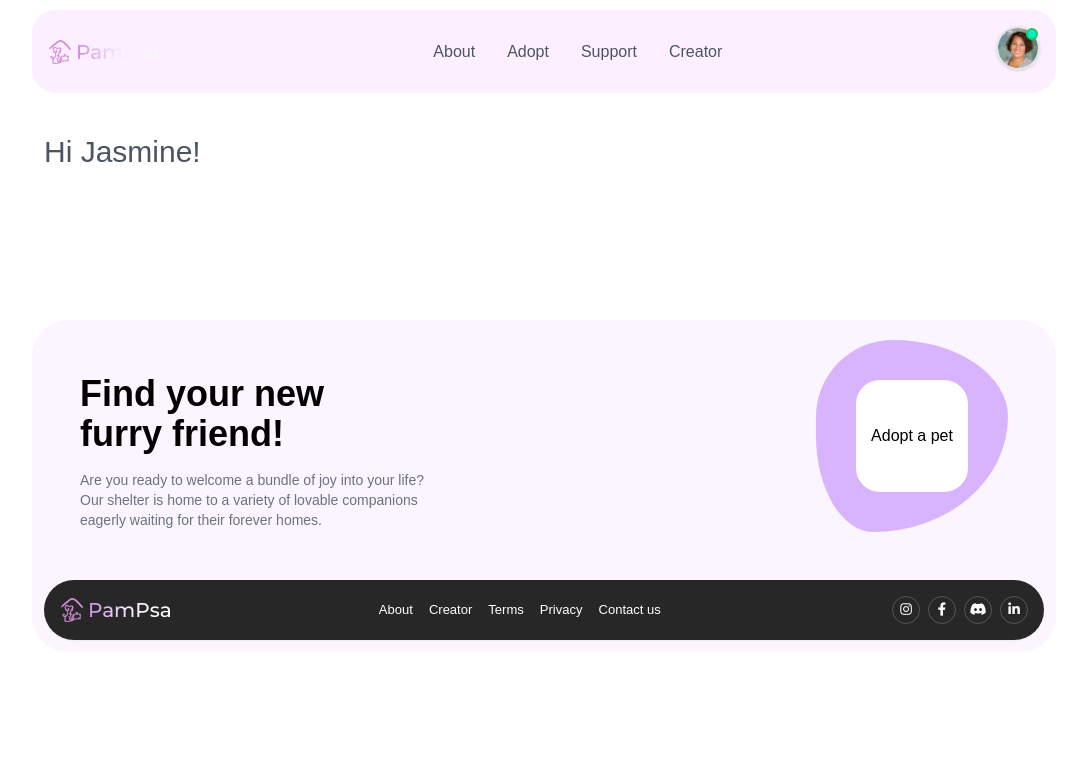
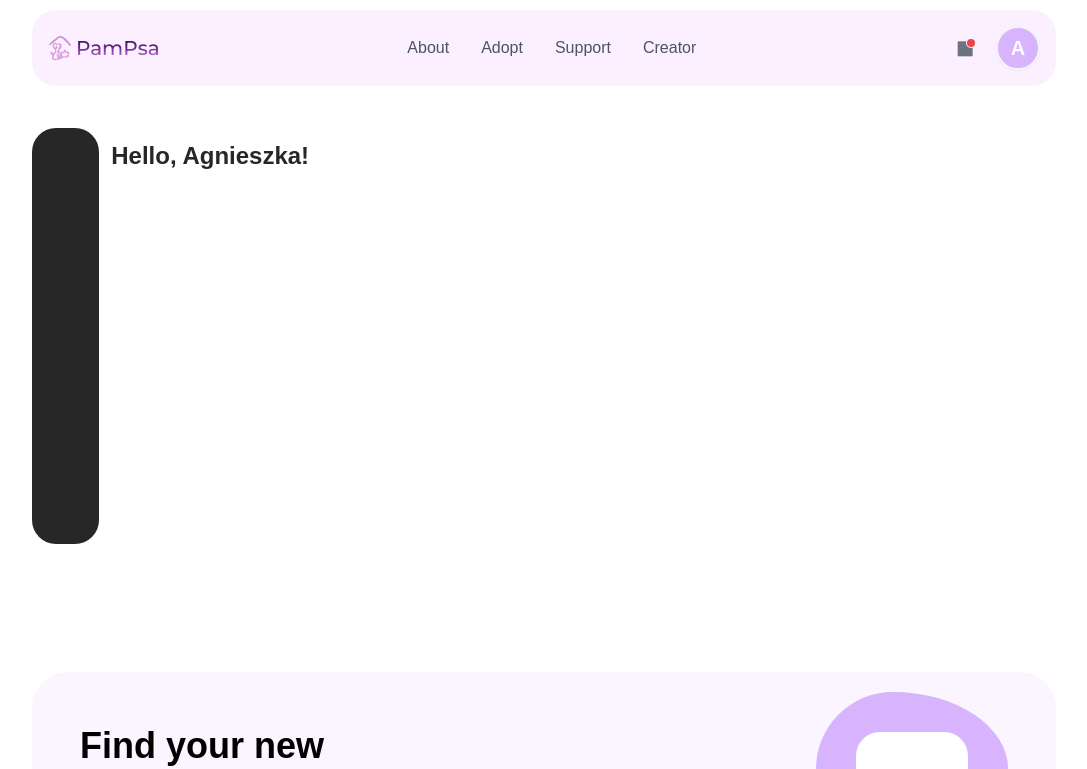
Before and after one commit to heisdanielade/PamietamPsa-frontend, a Vue app: page /u/profile in a window 1280 px wide. Shown: the top 769 px of the page, without its empty margins (96-1183 px from the left). Built offline with nearby package versions, Linux system fonts and the light colour scheme; a web font is replaced by a local one.

Commit message:
Update: added sidebar in user profile for desktop view & added notifications icon in header if user is logged in

```diff
--- a/src/components/account/Greeting.vue
+++ b/src/components/account/Greeting.vue
@@ -1,17 +1,19 @@
-
 <script setup>
 
 const user = {
-    username: "Jasmine",
+    username: "Agnieszka",
 }
 </script>
 
 
 
 <template>
-    <div class="flex items-center w-full h-20 xbg-red-400 overflow-hidden px-5 md:p-3 mt-24 md:mt-28 mb-0 md:mb-10 md:max-w-screen-md md:mx-auto lg:mx-auto lg:max-w-screen-lg">
-        <h1 class="hi font-medium text-xl md:text-3xl text-gray-600">
-            Hi {{ user.username }}!
+    <div
+        class="w-full h-20 xbg-blue-400 overflow-hidden px-5 md:p-3 mb-0 md:mb-10 md:max-w-screen-md md:mx-auto lg:mx-auto lg:max-w-screen-lg">
+
+        <h1 class="font-semibold text-2xl md:text-2xl color-dark xgradient-text-1">
+                Hello, {{ user.username }}!
         </h1>
+
     </div>
 </template>
--- a/src/components/account/MobileNav.vue
+++ b/src/components/account/MobileNav.vue
@@ -1,11 +1,6 @@
 <script setup>
 import { ref } from "vue";
 
-const user = {
-    initials: "H",
-    hasProfileImage: true,
-    profileImage: "",
-}
 
 const isVisible = ref(false);
 const toggle = () => {
--- /dev/null
+++ b/src/components/account/Sidebar.vue
@@ -0,0 +1,13 @@
+<script setup>
+
+</script>
+
+<template>
+    <div class="w-[4.5rem] xbg-red-300">
+
+        <nav class="bg-dark w-full h-[26rem] rounded-3xl shadow-slate-100">
+
+        </nav>
+
+    </div>
+</template>
--- a/src/components/home/Header.vue
+++ b/src/components/home/Header.vue
@@ -6,9 +6,10 @@ import Logo from "@/components/others/Logo.vue";
 const user = {
     // isLoggedIn: false,
     isLoggedIn: true,
-    initials: "H",
-    hasProfileImage: true,
+    initials: "A",
+    hasProfileImage: false,
     profileImage: "",
+    hasNotifications: true,
 }
 
 const isVisible = ref(false);
@@ -27,21 +28,39 @@ const toggle = () => {
                 class="blur-bg-2 xrounded-b-2xl rounded-3xl px-2 py-4 md:p-4 mx-3 md:mx-auto flex flex-wrap justify-between items-center max-w-screen-lg">
                 <!-- Logo -->
                 <router-link to="/" class="flex items-center">
-                    <Logo/>
+                    <Logo />
                 </router-link>
+
+                <!-- User info/login -->
                 <div class="flex items-center md:order-2">
+
                     <!-- User avatar if user is logged in -->
-                    <router-link v-if="user.isLoggedIn" to="/u/profile" class="relative">
-                        <div class="inline-flex items-center justify-center w-11 h-11 shadow overflow-hidden bg-gray-100 border-[0.15rem] border-gray-200 rounded-full">
+                    <div v-if="user.isLoggedIn" class="flex items-center">
+
+                        <router-link to="/u/notifications" class="notifications flex items-center justify-center w-11 h-11 xbg-blue-300 text-gray-500 text-xl mr-2">
+                            <i class="relative xbg-blue-500 ri-notification-badge-fill transition hover:text-gray-600">
+                                <span v-if="user.hasNotifications" class="absolute w-[0.45rem] h-[0.45rem] bg-red-500 top-[0.34rem] right-[1.4px] rounded-full"></span>
+                            </i>
+
+                        </router-link>
+
+                        <router-link  to="/u/profile" class="relative">
+                            <div
+                                class="inline-flex items-center justify-center w-11 h-11 shadow-sm overflow-hidden bg-purple-300 border-[0.15rem] border-gray-100 rounded-full">
                                 <span v-if="user.hasProfileImage" class="flex items-center justify-center">
-                                <img src="@/assets/images/others/user.webp" alt="User Profile Image" class="object-fill w-11 h-11">
+                                    <img src="@/assets/images/others/user.webp" alt="User Profile Image"
+                                        class="object-fill w-10 h-10">
                                 </span>
-                            <span v-else class="font-semibold text-lg md:text-xl text-gray-600">
+                                <span v-else class="font-semibold text-lg md:text-xl text-white">
                                     {{ user.initials }}
                                 </span>
-                            <span class="signal absolute top-[0.125rem] right-[0.125rem] z-20 w-3 h-3 border-[0.125rem] border-green-500 bg-green-400 rounded-full"></span>
+                                <!-- Green signal on user image -->
+                                <span
+                                    class="signal hidden shadow-sm absolute top-[0.125rem] right-[0.125rem] z-20 w-3 h-3 border-[0.125rem] border-gray-200 bg-green-400 rounded-full"></span>
                             </div>
                         </router-link>
+                    </div>
+
                     <!-- Login button if use is not logged in -->
                     <router-link v-else to="/u/login"
                         class="bg-dark login-btn shadow-sm text-center w-[5rem] p-2 text-sm transition text-white font-medium rounded-xl focus:outline-none">
@@ -51,7 +70,7 @@ const toggle = () => {
 
                     <!-- Button to activate mobile menu -->
                     <button @click="toggle" type="button"
-                        class="inline-flex items-center justify-center p-1 w-[2.125rem] h-[2.125rem]  ml-5 text-2xl text-gray-700 rounded-lg md:hidden focus:outline-none xfocus:ring-2 xfocus:ring-gray-200">
+                        class="inline-flex items-center justify-center p-1 w-[2.125rem] h-[2.125rem]  ml-5 text-2xl text-gray-500 rounded-lg md:hidden focus:outline-none  hover:text-gray-600 focus:text-gray-600">
                         <i class="ri-menu-4-line"></i>
                         <span class="sr-only">Open main menu</span>
                     </button>
@@ -64,8 +83,7 @@ const toggle = () => {
                     <ul class="flex flex-col mt-4 font-medium md:flex-row md:space-x-8 md:mt-0">
                         <li>
                             <router-link to="/x"
-                                class="block py-2 pr-4 pl-3 text-gray-600 border-b border-gray-100 hover:text-purple-500 transition md:hover:bg-transparent md:border-0 md:hover:text-primary-700 md:p-0"
-                                >About</router-link>
+                                class="block py-2 pr-4 pl-3 text-gray-600 border-b border-gray-100 hover:text-purple-500 transition md:hover:bg-transparent md:border-0 md:hover:text-primary-700 md:p-0">About</router-link>
                         </li>
                         <li>
                             <router-link to="/x"
@@ -91,7 +109,8 @@ const toggle = () => {
                 class="mobile-menu blur-bg-2 pt-20 px-5 block md:hidden fixed top-0 left-0 z-40 w-full h-[16rem] rounded-b-3xl">
                 <ul class="flex flex-col mt-6 font-semibold text-sm">
                     <li v-scroll-reveal class="not-shown mb-[0.8rem] w-full">
-                        <router-link to="/x" class="moblie-menu-link relative flex items-center justify-start pb-1 text-gray-600 hover:text-purple-500">
+                        <router-link to="/x"
+                            class="moblie-menu-link relative flex items-center justify-start pb-1 text-gray-600 hover:text-purple-500">
                             <i class="mr-2 text-gray-400 fa-solid fa-house"></i>
                             <span class="">
                                 About
@@ -99,7 +118,8 @@ const toggle = () => {
                         </router-link>
                     </li>
                     <li v-scroll-reveal class="not-shown mb-[0.8rem] w-full">
-                        <router-link to="/x" class="moblie-menu-link relative flex items-center justify-start pb-1 text-gray-600 hover:text-purple-500">
+                        <router-link to="/x"
+                            class="moblie-menu-link relative flex items-center justify-start pb-1 text-gray-600 hover:text-purple-500">
                             <i class="mr-2 text-gray-400 fa-solid fa-cat"></i>
                             <span class="">
                                 Adopt
@@ -107,7 +127,8 @@ const toggle = () => {
                         </router-link>
                     </li>
                     <li v-scroll-reveal class="not-shown mb-[0.8rem] w-full">
-                        <router-link to="/x" class="moblie-menu-link relative flex items-center justify-start pb-1 text-gray-600 hover:text-purple-500">
+                        <router-link to="/x"
+                            class="moblie-menu-link relative flex items-center justify-start pb-1 text-gray-600 hover:text-purple-500">
                             <i class="mr-2 text-gray-400 ri-customer-service-line"></i>
                             <span class="">
                                 Support
@@ -115,7 +136,8 @@ const toggle = () => {
                         </router-link>
                     </li>
                     <li v-scroll-reveal class="not-shown mb-[0.8rem] w-full">
-                        <a href="https://github.com/heisdanielade" target="_blank" class="moblie-menu-link relative flex items-center justify-start pb-1 text-gray-600 hover:text-purple-500">
+                        <a href="https://github.com/heisdanielade" target="_blank"
+                            class="moblie-menu-link relative flex items-center justify-start pb-1 text-gray-600 hover:text-purple-500">
                             <i class="mr-2 text-gray-400 ri-code-s-slash-line"></i>
                             <span class="">
                                 Creator
@@ -139,7 +161,7 @@ const toggle = () => {
 
 
 /* -- Moblie menu -- */
-.moblie-menu-link{
+.moblie-menu-link {
     transition: all 0.3s ease;
 }
 
--- a/src/components/home/Home.vue
+++ b/src/components/home/Home.vue
@@ -4,9 +4,10 @@ import AuthBackground from "@/components/others/PawBackground.vue";
 </script>
 
 
+
 <template>
     <AuthBackground>
-        <section class="home overflow-hidden mt-28 md:mt-20 lg:mt-24" id="home">
+        <section class="home overflow-hidden mt-32 md:mt-20 lg:mt-24" id="home">
         <div class="flex flex-col items-center justify-center select-none w-full max-w-screen-lg mx-auto p-4 md:py-8">
             <div class="text-center flex flex-col items-center justify-center w-full">
                 <h1 translate="no" v-scroll-reveal class="not-shown md:mt-8 text-[2rem] leading-[2.1rem] md:leading-[4rem] lg:leading-[4.75rem] tracking-wide gradient-text-1 font-extrabold lg:font-bold w-full lg:text-7xl md:text-6xl">
--- a/src/components/others/Logo.vue
+++ b/src/components/others/Logo.vue
@@ -8,6 +8,6 @@ const projectName = useProjectStore().projectName;
 
 <template>
     <img src="/src/assets/images/logos/logo-2.svg" class="mr-1 w-6 h-6" alt="Logo" />
-    <span class="logo-font text-xl font-medium whitespace-nowrap xtext-white gradient-text-3">{{ projectName }}</span>
+    <span class="logo-font text-xl font-medium whitespace-nowrap gradient-text-1">{{ projectName }}</span>
 
 </template>
--- a/src/components/pages/account/MyProfile.vue
+++ b/src/components/pages/account/MyProfile.vue
@@ -2,8 +2,8 @@
 
 import Header from "@/components/home/Header.vue";
 import FooterV2 from "@/components/home/FooterV2.vue";
-
 import Greeting from "@/components/account/Greeting.vue";
+import Sidebar from "@/components/account/Sidebar.vue";
 import MobileNav from "@/components/account/MobileNav.vue";
 
 </script>
@@ -15,8 +15,17 @@ import MobileNav from "@/components/account/MobileNav.vue";
     <!-- Header Section -->
     <Header></Header>
 
-    <!-- Greeting Section -->
-    <Greeting></Greeting>
+    <div
+        class="flex items-start mt-[7.5rem] md:mt-32 md:max-w-screen-md md:mx-auto lg:mx-auto lg:max-w-screen-lg">
+        <!-- Sidebar Section -->
+        <Sidebar class="hidden md:flex"></Sidebar>
+
+        <div class="content w-full flex items-start">
+            <!-- Greeting Section -->
+            <Greeting></Greeting>
+        </div>
+    </div>
+
 
     <!-- Mobile Nav Section -->
     <MobileNav class="flex md:hidden"></MobileNav>
```
Lines whose indentation alone changed are shown as unchanged.
